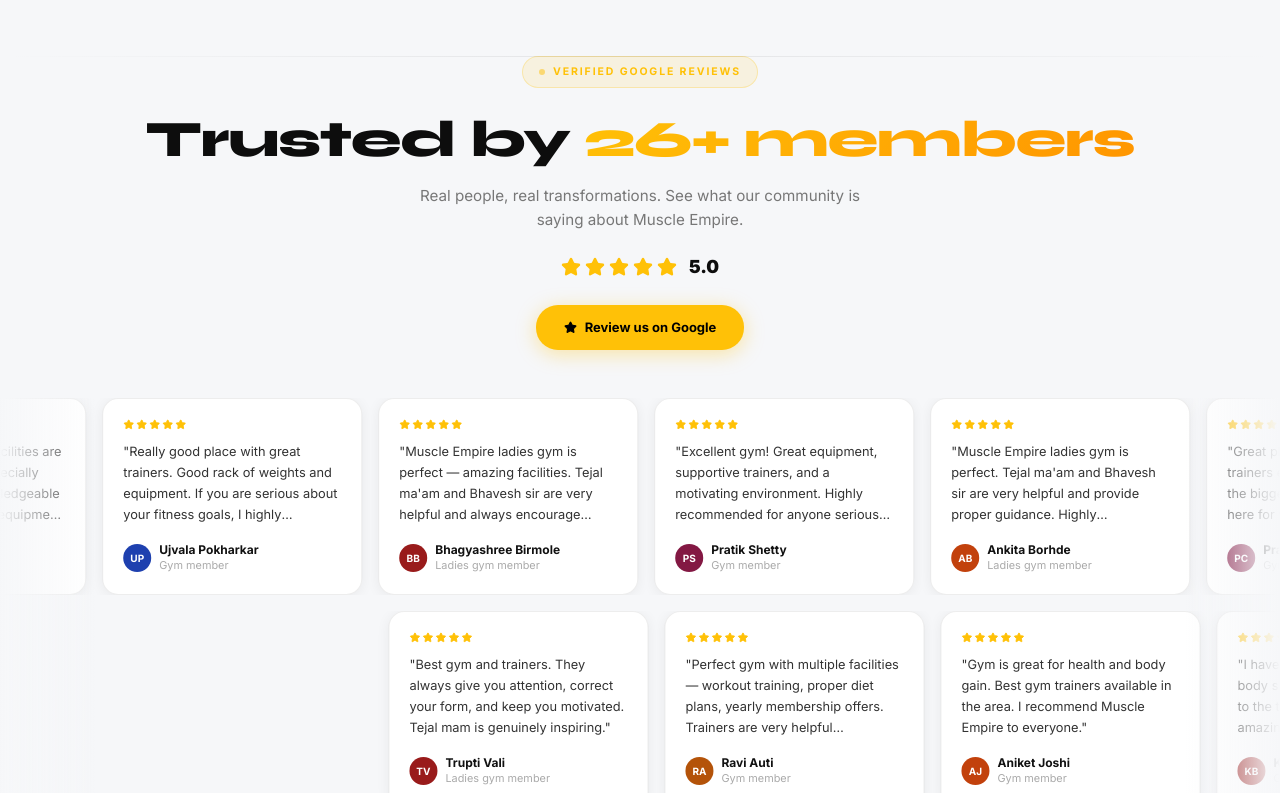
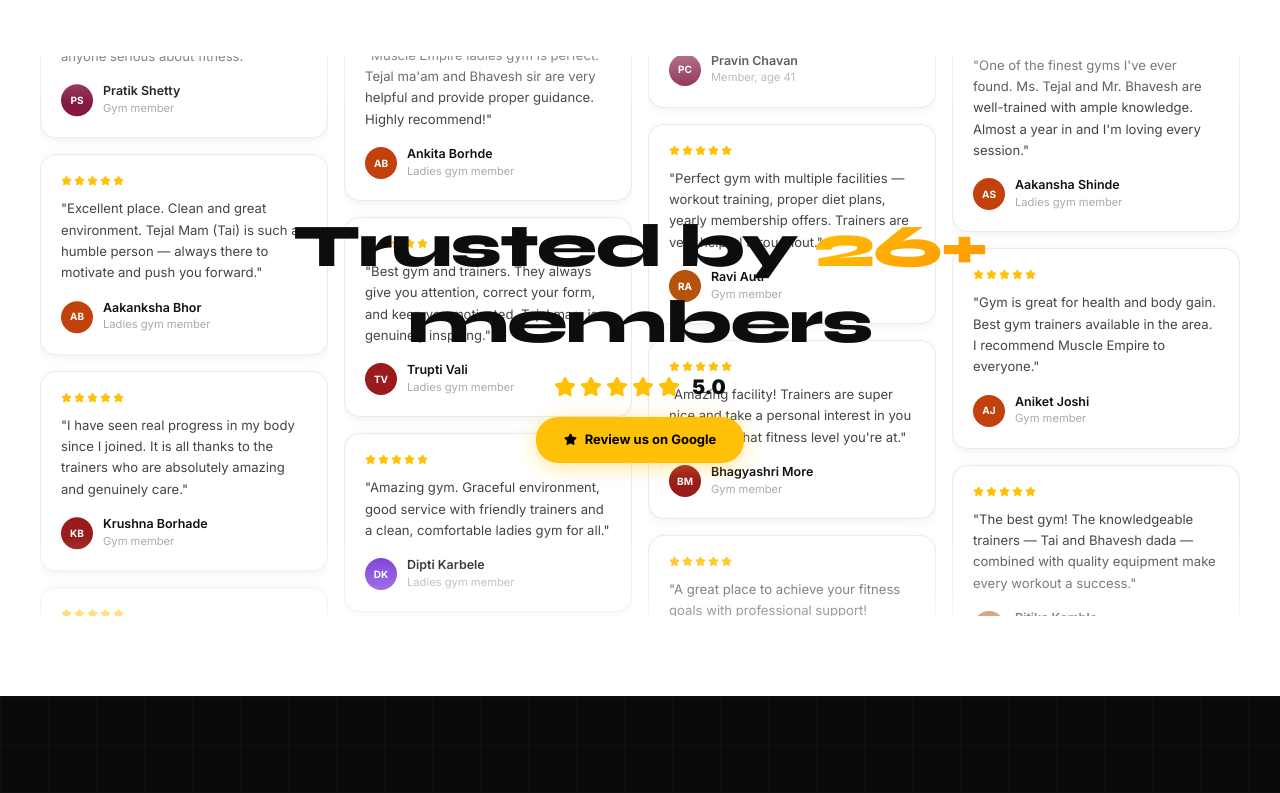
Before and after one commit to kinjal-webdev/muscle-empire, a React (Vite) app: page / in a window 1280 px wide. Shown: the part 4820-5613 px from the top of the page. Built offline with nearby package versions, Linux system fonts and the light colour scheme.

Commit message:
feat: Groww-exact review wall — vertical columns + centered overlay headline

```diff
--- a/src/components/Testimonials.tsx
+++ b/src/components/Testimonials.tsx
@@ -2,71 +2,73 @@ import { Star } from "lucide-react";
 import { motion } from "framer-motion";
 
 const reviews = [
-  { name: "Atharva Sawant",      role: "Gym member",               rating: 5, text: "Muscle Empire in Ghatkopar is an absolute gem! Well-equipped with top-notch machinery. Big shoutout to trainers Rohit Yadav and Pankaj Nikam — incredibly knowledgeable and supportive." },
-  { name: "Pawan Kale",          role: "Gym member",               rating: 5, text: "Fantastic experience! Facilities are clean, staff is friendly. Specially Pankaj and Rohit — knowledgeable trainers with a variety of equipment for all fitness levels." },
-  { name: "Ujvala Pokharkar",    role: "Gym member",               rating: 5, text: "Really good place with great trainers. Good rack of weights and equipment. If you are serious about your fitness goals, I highly recommend this gym." },
-  { name: "Bhagyashree Birmole", role: "Ladies gym member",        rating: 5, text: "Muscle Empire ladies gym is perfect — amazing facilities. Tejal ma'am and Bhavesh sir are very helpful and always encourage everyone to stay consistent." },
-  { name: "Pratik Shetty",       role: "Gym member",               rating: 5, text: "Excellent gym! Great equipment, supportive trainers, and a motivating environment. Highly recommended for anyone serious about fitness." },
-  { name: "Ankita Borhde",       role: "Ladies gym member",        rating: 5, text: "Muscle Empire ladies gym is perfect. Tejal ma'am and Bhavesh sir are very helpful and provide proper guidance. Highly recommend!" },
-  { name: "Pravin Chavan",       role: "Gym member, age 41",       rating: 5, text: "Great place to work out! The trainers ensure discipline — that's the biggest plus point. I've been here for years and plan to continue for at least 10 more." },
-  { name: "Aakansha Shinde",     role: "Ladies gym member",        rating: 5, text: "One of the finest gyms I've ever found. Ms. Tejal and Mr. Bhavesh are well-trained with ample knowledge. Almost a year in and I'm loving every session." },
-  { name: "Aakanksha Bhor",      role: "Ladies gym member",        rating: 5, text: "Excellent place. Clean and great environment. Tejal Mam (Tai) is such a humble person — always there to motivate and push you forward." },
-  { name: "Trupti Vali",         role: "Ladies gym member",        rating: 5, text: "Best gym and trainers. They always give you attention, correct your form, and keep you motivated. Tejal mam is genuinely inspiring." },
-  { name: "Ravi Auti",           role: "Gym member",               rating: 5, text: "Perfect gym with multiple facilities — workout training, proper diet plans, yearly membership offers. Trainers are very helpful throughout." },
-  { name: "Aniket Joshi",        role: "Gym member",               rating: 5, text: "Gym is great for health and body gain. Best gym trainers available in the area. I recommend Muscle Empire to everyone." },
-  { name: "Krushna Borhade",     role: "Gym member",               rating: 5, text: "I have seen real progress in my body since I joined. It is all thanks to the trainers who are absolutely amazing and genuinely care." },
-  { name: "Dipti Karbele",       role: "Ladies gym member",        rating: 5, text: "Amazing gym. Graceful environment, good service with friendly trainers and a clean, comfortable ladies gym for all." },
-  { name: "Bhagyashri More",     role: "Gym member",               rating: 5, text: "Amazing facility! Trainers are super nice and take a personal interest in you no matter what fitness level you're at." },
-  { name: "Ritika Kamble",       role: "Ladies gym member",        rating: 5, text: "The best gym! The knowledgeable trainers — Tai and Bhavesh dada — combined with quality equipment make every workout a success." },
-  { name: "Smit Salunke",        role: "Gym member",               rating: 5, text: "Best gym for hardcore and passionate workout in Bhatwadi, Ghatkopar — with a very kind, supportive owner and excellent trainers." },
-  { name: "Hrishikesh Lodhi",    role: "Gym member",               rating: 5, text: "Excellent gym. Well maintained. Trainers are very supportive and always ready to help you improve and push your limits." },
-  { name: "Devarsh Kanaskar",    role: "Gym member",               rating: 5, text: "A great place to achieve your fitness goals with professional support! Excellent staff and a consistently friendly environment." },
-  { name: "Ashlyn Fernandes",    role: "Gym member",               rating: 5, text: "Well maintained gym with decent and professional trainers. Especially Pankaj — genuinely the best personal trainer." },
-  { name: "Siddhesh Salunke",    role: "Gym member",               rating: 5, text: "Awesome gym! Supportive trainers who are always there to push you to your limits and keep you accountable." },
-  { name: "Saurabh Khilari",     role: "Gym member",               rating: 5, text: "Excellent environment, professionalism and well-equipped gym. Really happy with my membership here — worth every rupee." },
-  { name: "Rahul Rokade",        role: "Gym member",               rating: 5, text: "Excellent staff and friendly environment. Always a pleasure to work out at Muscle Empire — the vibe is unmatched." },
-  { name: "Haresh Maskar",       role: "Gym member",               rating: 5, text: "Excellent environment, professionalism and well-equipped gym. One of the genuinely best gyms in the entire area." },
-  { name: "DP Pictures",         role: "Gym member",               rating: 5, text: "Muscle Empire Gymnasium is a great place for whoever is looking to achieve their fitness goals. Highly recommended!" },
-  { name: "Google TV Account",   role: "Gym member",               rating: 4, text: "Decent gym with good facilities. This review is for the Bhatwadi gym (men's). Overall a solid, well-maintained place to train." },
+  { name: "Atharva Sawant",      role: "Gym member",          rating: 5, text: "Muscle Empire in Ghatkopar is an absolute gem! Well-equipped with top-notch machinery. Big shoutout to trainers Rohit Yadav and Pankaj Nikam — incredibly knowledgeable and supportive." },
+  { name: "Pawan Kale",          role: "Gym member",          rating: 5, text: "Fantastic experience! Facilities are clean, staff is friendly. Specially Pankaj and Rohit — knowledgeable trainers with a variety of equipment for all fitness levels." },
+  { name: "Ujvala Pokharkar",    role: "Gym member",          rating: 5, text: "Really good place with great trainers. Good rack of weights and equipment. If you are serious about your fitness goals, I highly recommend this gym." },
+  { name: "Bhagyashree Birmole", role: "Ladies gym member",   rating: 5, text: "Muscle Empire ladies gym is perfect — amazing facilities. Tejal ma'am and Bhavesh sir are very helpful and always encourage everyone to stay consistent." },
+  { name: "Pratik Shetty",       role: "Gym member",          rating: 5, text: "Excellent gym! Great equipment, supportive trainers, and a motivating environment. Highly recommended for anyone serious about fitness." },
+  { name: "Ankita Borhde",       role: "Ladies gym member",   rating: 5, text: "Muscle Empire ladies gym is perfect. Tejal ma'am and Bhavesh sir are very helpful and provide proper guidance. Highly recommend!" },
+  { name: "Pravin Chavan",       role: "Member, age 41",      rating: 5, text: "Great place to work out! The trainers ensure discipline — that's the biggest plus point. I've been here for years and plan to continue for at least 10 more." },
+  { name: "Aakansha Shinde",     role: "Ladies gym member",   rating: 5, text: "One of the finest gyms I've ever found. Ms. Tejal and Mr. Bhavesh are well-trained with ample knowledge. Almost a year in and I'm loving every session." },
+  { name: "Aakanksha Bhor",      role: "Ladies gym member",   rating: 5, text: "Excellent place. Clean and great environment. Tejal Mam (Tai) is such a humble person — always there to motivate and push you forward." },
+  { name: "Trupti Vali",         role: "Ladies gym member",   rating: 5, text: "Best gym and trainers. They always give you attention, correct your form, and keep you motivated. Tejal mam is genuinely inspiring." },
+  { name: "Ravi Auti",           role: "Gym member",          rating: 5, text: "Perfect gym with multiple facilities — workout training, proper diet plans, yearly membership offers. Trainers are very helpful throughout." },
+  { name: "Aniket Joshi",        role: "Gym member",          rating: 5, text: "Gym is great for health and body gain. Best gym trainers available in the area. I recommend Muscle Empire to everyone." },
+  { name: "Krushna Borhade",     role: "Gym member",          rating: 5, text: "I have seen real progress in my body since I joined. It is all thanks to the trainers who are absolutely amazing and genuinely care." },
+  { name: "Dipti Karbele",       role: "Ladies gym member",   rating: 5, text: "Amazing gym. Graceful environment, good service with friendly trainers and a clean, comfortable ladies gym for all." },
+  { name: "Bhagyashri More",     role: "Gym member",          rating: 5, text: "Amazing facility! Trainers are super nice and take a personal interest in you no matter what fitness level you're at." },
+  { name: "Ritika Kamble",       role: "Ladies gym member",   rating: 5, text: "The best gym! The knowledgeable trainers — Tai and Bhavesh dada — combined with quality equipment make every workout a success." },
+  { name: "Smit Salunke",        role: "Gym member",          rating: 5, text: "Best gym for hardcore and passionate workout in Bhatwadi, Ghatkopar — with a very kind, supportive owner and excellent trainers." },
+  { name: "Hrishikesh Lodhi",    role: "Gym member",          rating: 5, text: "Excellent gym. Well maintained. Trainers are very supportive and always ready to help you improve and push your limits." },
+  { name: "Devarsh Kanaskar",    role: "Gym member",          rating: 5, text: "A great place to achieve your fitness goals with professional support! Excellent staff and a consistently friendly environment." },
+  { name: "Ashlyn Fernandes",    role: "Gym member",          rating: 5, text: "Well maintained gym with professional trainers. Especially Pankaj — genuinely the best personal trainer I've had." },
+  { name: "Siddhesh Salunke",    role: "Gym member",          rating: 5, text: "Awesome gym! Supportive trainers who are always there to push you to your limits and keep you accountable." },
+  { name: "Saurabh Khilari",     role: "Gym member",          rating: 5, text: "Excellent environment, professionalism and well-equipped gym. Really happy with my membership here — worth every rupee." },
+  { name: "Rahul Rokade",        role: "Gym member",          rating: 5, text: "Excellent staff and friendly environment. Always a pleasure to work out at Muscle Empire — the vibe is unmatched." },
+  { name: "Haresh Maskar",       role: "Gym member",          rating: 5, text: "Excellent environment, professionalism and well-equipped gym. One of the genuinely best gyms in the entire area." },
+  { name: "DP Pictures",         role: "Gym member",          rating: 5, text: "Muscle Empire Gymnasium is a great place for whoever is looking to achieve their fitness goals. Highly recommended!" },
+  { name: "Google TV Account",   role: "Gym member",          rating: 4, text: "Decent gym with good facilities. This review is for the Bhatwadi gym (men's). Overall a solid, well-maintained place to train." },
 ];
 
 const PALETTE = ["#92400E","#B45309","#C2410C","#991B1B","#1E40AF","#6D28D9","#0F766E","#065F46","#831843"];
-const bg   = (name: string) => PALETTE[name.charCodeAt(0) % PALETTE.length];
-const init = (name: string) => name.split(" ").slice(0,2).map(n=>n[0]).join("").toUpperCase();
+const avatarBg   = (n: string) => PALETTE[n.charCodeAt(0) % PALETTE.length];
+const avatarText = (n: string) => n.split(" ").slice(0,2).map(w=>w[0]).join("").toUpperCase();
 
-/* ── Single card ─────────────────────────────────────────────────── */
+/* single card */
 function Card({ r }: { r: typeof reviews[0] }) {
   return (
-    <div className="bg-white border border-black/[0.07] rounded-2xl p-5 shadow-[0_2px_14px_rgba(0,0,0,0.06)] w-[260px] shrink-0">
+    <div className="bg-white border border-black/[0.08] rounded-2xl p-5 mb-4 shadow-[0_2px_12px_rgba(0,0,0,0.06)]">
       <div className="flex gap-0.5 mb-3">
         {Array.from({length:5},(_,i)=>(
-          <Star key={i} size={11} className={i < r.rating ? "fill-[#FFC107] text-[#FFC107]" : "fill-[#E5E7EB] text-[#E5E7EB]"} />
+          <Star key={i} size={11}
+            className={i < r.rating ? "fill-[#FFC107] text-[#FFC107]" : "fill-[#E5E7EB] text-[#E5E7EB]"} />
         ))}
       </div>
-      <p className="text-[#333] text-[0.8rem] leading-relaxed mb-4 line-clamp-4">"{r.text}"</p>
-      <div className="flex items-center gap-2">
-        <div className="w-7 h-7 rounded-full flex items-center justify-center text-white font-bold text-[10px] shrink-0" style={{ background: bg(r.name) }}>
-          {init(r.name)}
+      <p className="text-[#444] text-[0.82rem] leading-relaxed mb-4">"{r.text}"</p>
+      <div className="flex items-center gap-2.5">
+        <div
+          className="w-8 h-8 rounded-full flex items-center justify-center text-white font-bold text-[10px] shrink-0"
+          style={{ background: avatarBg(r.name) }}
+        >
+          {avatarText(r.name)}
         </div>
         <div>
-          <p className="text-[#111] font-bold text-[0.75rem] leading-tight">{r.name}</p>
-          <p className="text-[#aaa] text-[0.68rem]">{r.role}</p>
+          <p className="text-[#111] font-semibold text-[0.78rem] leading-tight">{r.name}</p>
+          <p className="text-[#aaa] text-[0.7rem]">{r.role}</p>
         </div>
       </div>
     </div>
   );
 }
 
-/* ── Horizontal infinite marquee row ────────────────────────────── */
-function MarqueeRow({ items, reverse = false, speed = 40 }: { items: typeof reviews; reverse?: boolean; speed?: number }) {
+/* vertical scrolling column — scrolls upward infinitely */
+function Column({ items, duration }: { items: typeof reviews; duration: number }) {
   const doubled = [...items, ...items];
   return (
-    <div className="overflow-hidden w-full">
+    <div className="overflow-hidden flex-1" style={{ height: 560 }}>
       <motion.div
-        className="flex gap-4"
-        animate={{ x: reverse ? ["0%", "50%"] : ["0%", "-50%"] }}
-        transition={{ duration: speed, repeat: Infinity, ease: "linear", repeatType: "loop" }}
-        style={{ width: "max-content" }}
+        animate={{ y: ["0%", "-50%"] }}
+        transition={{ duration, repeat: Infinity, ease: "linear", repeatType: "loop" }}
       >
         {doubled.map((r, i) => <Card key={i} r={r} />)}
       </motion.div>
@@ -74,51 +76,82 @@ function MarqueeRow({ items, reverse = false, speed = 40 }: { items: typeof revi
   );
 }
 
-/* ── Split reviews into rows ────────────────────────────────────── */
-function splitRows(arr: typeof reviews, n: number) {
-  const size = Math.ceil(arr.length / n);
-  return Array.from({ length: n }, (_, i) => arr.slice(i * size, i * size + size));
+/* split reviews across N columns */
+function splitCols(arr: typeof reviews, n: number) {
+  const out: (typeof reviews)[] = Array.from({length: n}, () => []);
+  arr.forEach((r, i) => out[i % n].push(r));
+  return out;
 }
 
-/* ── Main ──────────────────────────────────────────────────────────── */
 export default function Testimonials() {
-  const [row1, row2, row3] = splitRows(reviews, 3);
+  /* desktop 4 cols, tablet 3 cols handled via CSS show/hide */
+  const cols4 = splitCols(reviews, 4);
+  const cols3 = splitCols(reviews, 3);
+  const durations4 = [28, 36, 24, 32];
+  const durations3 = [28, 36, 24];
 
   return (
-    <section id="reviews" className="bg-[#F6F7F9] py-20 overflow-hidden">
-      <div className="absolute inset-x-0 h-px bg-gradient-to-r from-transparent via-black/[0.08] to-transparent" />
+    <section id="reviews" className="relative bg-white overflow-hidden py-20">
 
-      {/* ── Center hero stat ───────────────────────────── */}
-      <motion.div
-        initial={{ opacity: 0, y: 22 }}
-        whileInView={{ opacity: 1, y: 0 }}
-        viewport={{ once: true, margin: "-60px" }}
-        transition={{ duration: 0.7, ease: [0.16, 1, 0.3, 1] }}
-        className="text-center px-4 mb-12"
-      >
-        {/* Eyebrow */}
-        <div className="inline-flex items-center gap-2 px-4 py-1.5 rounded-full bg-[#FFC107]/10 border border-[#FFC107]/25 text-[#FFC107] text-[10.5px] font-bold uppercase tracking-[0.18em] mb-5">
-          <span className="w-1.5 h-1.5 rounded-full bg-[#FFC107] animate-pulse" />
-          Verified Google reviews
+      {/* ── scrolling wall ─────────────────────────────────── */}
+
+      {/* 4-col (lg+) */}
+      <div className="hidden lg:flex gap-4 px-6 xl:px-10">
+        {cols4.map((col, i) => (
+          <Column key={i} items={col} duration={durations4[i]} />
+        ))}
       </div>
 
-        {/* Big headline */}
-        <h2 className="font-display font-black text-[#0d0d0d] leading-tight mb-3" style={{ fontSize: "clamp(2rem, 5vw, 3.2rem)" }}>
+      {/* 3-col (md) */}
+      <div className="hidden md:flex lg:hidden gap-4 px-4">
+        {cols3.map((col, i) => (
+          <Column key={i} items={col} duration={durations3[i]} />
+        ))}
+      </div>
+
+      {/* 2-col (mobile) */}
+      <div className="flex md:hidden gap-3 px-3">
+        {splitCols(reviews, 2).map((col, i) => (
+          <Column key={i} items={col} duration={[26, 34][i]} />
+        ))}
+      </div>
+
+      {/* ── top + bottom fade ─────────────────────────────── */}
+      <div className="absolute top-0 inset-x-0 h-32 pointer-events-none z-10
+                      bg-gradient-to-b from-white to-transparent" />
+      <div className="absolute bottom-0 inset-x-0 h-40 pointer-events-none z-10
+                      bg-gradient-to-t from-white to-transparent" />
+
+      {/* ── centered overlay headline ─────────────────────── */}
+      <div className="absolute inset-0 z-20 flex items-center justify-center pointer-events-none">
+        <motion.div
+          initial={{ opacity: 0, scale: 0.9 }}
+          whileInView={{ opacity: 1, scale: 1 }}
+          viewport={{ once: true }}
+          transition={{ duration: 0.7, ease: [0.16, 1, 0.3, 1] }}
+          className="text-center pointer-events-auto px-6"
+        >
+          <h2
+            className="font-display font-black text-[#0d0d0d] leading-tight mb-3"
+            style={{ fontSize: "clamp(2.2rem, 5.5vw, 3.8rem)" }}
+          >
             Trusted by{" "}
-          <span style={{ background: "linear-gradient(135deg,#FFC107,#FF9500)", WebkitBackgroundClip: "text", WebkitTextFillColor: "transparent" }}>
-            {reviews.length}+ members
+            <span style={{
+              background: "linear-gradient(135deg,#FFC107,#FF9500)",
+              WebkitBackgroundClip: "text",
+              WebkitTextFillColor: "transparent",
+            }}>
+              {reviews.length}+
             </span>
+            <br />members
           </h2>
-        <p className="text-[#777] text-[0.95rem] max-w-md mx-auto leading-relaxed mb-5">
-          Real people, real transformations. See what our community is saying about Muscle Empire.
-        </p>
 
-        {/* Stars */}
-        <div className="flex items-center justify-center gap-1 mb-6">
+          {/* stars */}
+          <div className="flex items-center justify-center gap-1 mb-4">
             {Array.from({length:5},(_,i)=>(
-            <Star key={i} size={20} className="fill-[#FFC107] text-[#FFC107]" />
+              <Star key={i} size={22} className="fill-[#FFC107] text-[#FFC107]" />
             ))}
-          <span className="ml-2 font-black text-[#0d0d0d] text-lg">5.0</span>
+            <span className="ml-2 font-black text-[#0d0d0d] text-xl">5.0</span>
           </div>
 
           {/* CTA */}
@@ -126,28 +159,20 @@ export default function Testimonials() {
             href="https://share.google/JxC3WJxV6YViUdr2n"
             target="_blank"
             rel="noopener noreferrer"
-          whileHover={{ scale: 1.04, y: -2 }}
+            whileHover={{ scale: 1.05, y: -2 }}
             whileTap={{ scale: 0.97 }}
-          className="inline-flex items-center gap-2 bg-[#FFC107] hover:bg-[#e6ac00] text-black font-bold text-[13px] px-7 py-3 rounded-xl shadow-[0_4px_20px_rgba(255,193,7,0.35)] hover:shadow-[0_6px_28px_rgba(255,193,7,0.48)] transition-all duration-200"
+            className="inline-flex items-center gap-2 bg-[#FFC107] hover:bg-[#e6ac00]
+                       text-black font-bold text-[13px] px-7 py-3 rounded-xl
+                       shadow-[0_4px_20px_rgba(255,193,7,0.40)]
+                       hover:shadow-[0_6px_28px_rgba(255,193,7,0.55)]
+                       transition-all duration-200"
           >
             <Star size={13} className="fill-black text-black" />
             Review us on Google
           </motion.a>
         </motion.div>
+      </div>
 
-      {/* ── Scrolling rows ─────────────────────────────── */}
-      <div className="flex flex-col gap-4 relative">
-        {/* Left-right fade masks */}
-        <div className="absolute inset-y-0 left-0 w-24 z-10 pointer-events-none bg-gradient-to-r from-[#F6F7F9] to-transparent" />
-        <div className="absolute inset-y-0 right-0 w-24 z-10 pointer-events-none bg-gradient-to-l from-[#F6F7F9] to-transparent" />
-
-        {/* Row 1 — scrolls left */}
-        <MarqueeRow items={row1} reverse={false} speed={38} />
-        {/* Row 2 — scrolls right (outward from center) */}
-        <MarqueeRow items={row2} reverse={true} speed={44} />
-        {/* Row 3 — scrolls left */}
-        <MarqueeRow items={row3} reverse={false} speed={35} />
-      </div>
     </section>
   );
 }
```
Lines whose indentation alone changed are shown as unchanged.
